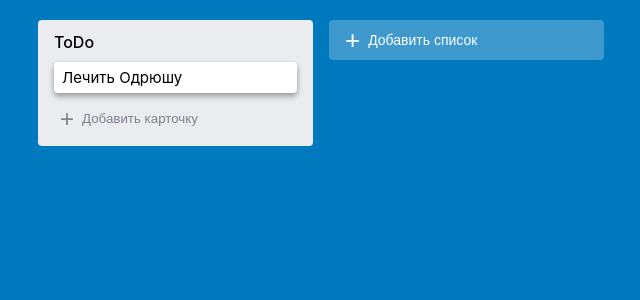
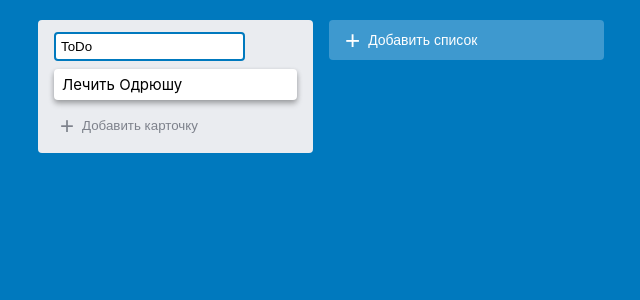
Before and after one commit to Naumch/react-trello, a React (Create React App) app: page / in a window 1280 px wide. Both pictures are taken after a click on the element "ToDo". Shown: the top 300 px of the page, without its empty margins (2-642 px from the left). Built offline with nearby package versions, Linux system fonts and the light colour scheme; the HTML template or start-up script is replaced by a standard one.

Commit message:
Добавлена логика изменения названия списка, сохранения с помощью enter

```diff
--- a/src/App.js
+++ b/src/App.js
@@ -11,12 +11,23 @@ const initNotes = [
 
 function App() {
   const [notes, setNotes] = useState(initNotes);
+  const [listTitle, setListTitle] = useState('');
 
   return (
     <div className='container'>
       <div className='wrapper'>
-        <Lists notes={notes}/>
-        <BtnAddList notes={notes} setNotes={setNotes}/>
+        <Lists
+          notes={notes}
+          setNotes={setNotes}
+          listTitle={listTitle}
+          setListTitle={setListTitle}
+        />
+        <BtnAddList
+          notes={notes}
+          setNotes={setNotes}
+          listTitle={listTitle}
+          setListTitle={setListTitle}
+        />
       </div>
     </div>
   );
--- a/src/BtnAddList.js
+++ b/src/BtnAddList.js
@@ -1,9 +1,16 @@
 import React, { useState } from 'react';
 import uniqid from 'uniqid';
 
-function BtnAddList({ notes, setNotes }) {
+function BtnAddList({ notes, setNotes, listTitle, setListTitle }) {
   const [readyToAdd, setReadyToAdd] = useState(false);
-  const [listTitle, setListTitle] = useState('');
+
+  function saveTitle(e) {
+    if (e.keyCode === 13) {
+      setNotes([...notes, {id: uniqid(), listTitle: listTitle, cards: []}]);
+      setReadyToAdd(false);
+      setListTitle('');
+    }
+  }
 
   return (
     readyToAdd
@@ -13,19 +20,24 @@ function BtnAddList({ notes, setNotes }) {
             className='list-add__input'
             value={listTitle}
             onChange={e => setListTitle(e.target.value)}
+            onKeyDown={e => saveTitle(e)}
           />
           <button
             className='list-add__btn-add'
             onClick={() => {
               setNotes([...notes, {id: uniqid(), listTitle: listTitle, cards: []}]);
               setReadyToAdd(false);
+              setListTitle('');
             }}
           >
             Добавить список
           </button>
           <button
             className='list-add__btn-cancel'
-            onClick={() => setReadyToAdd(false)}
+            onClick={() => {
+              setReadyToAdd(false);
+              setListTitle('');
+            }}
           >
             &#10006;
           </button>
--- a/src/List.js
+++ b/src/List.js
@@ -1,9 +1,10 @@
-import React from 'react';
+import React, { useState } from 'react';
 import Card from './Card';
 
-function List({ id, listTitle, cards }) {
+function List({ note, notes, setNotes, listTitle, setListTitle }) {
+  const [readyToEdit, setReadyToEdit] = useState(false);
 
-  const result = cards.map(card => {
+  const result = note.cards.map(card => {
     return (
       <Card
         key={card.id}
@@ -12,9 +13,39 @@ function List({ id, listTitle, cards }) {
     )
   })
 
+  function editTitle(e) {
+    if (e.keyCode === 13) {
+      setNotes(notes.map(res => {
+        if (note.id === res.id) {
+          return {...res, listTitle: listTitle};
+        } else {
+          return res;
+        }
+      }))
+      setReadyToEdit(false);
+      setListTitle('');
+    }
+  }
+
   return (
     <div className='list'>
-      <div className='list__title'>{listTitle}</div>
+      {readyToEdit
+        ? <input
+            value={listTitle}
+            onChange={e => setListTitle(e.target.value)}
+            className='list-edit__input'
+            onKeyDown={e => editTitle(e)}
+          />
+        : <div
+            className='list__title'
+            onClick={() => {
+              setListTitle(note.listTitle)
+              setReadyToEdit(true);
+            }}
+          >
+            {note.listTitle}
+          </div>
+      }
       {result}
       <button className='card-add__btn'>
         <span className='card-add__btn-span'>+</span>
--- a/src/Lists.js
+++ b/src/Lists.js
@@ -1,15 +1,17 @@
 import React from 'react';
 import List from './List';
 
-function Lists({ notes }) {
+function Lists({ notes, setNotes, listTitle, setListTitle }) {
 
   const result = notes.map(note => {
     return (
       <List
         key={note.id}
-        id={note.id}
-        listTitle={note.listTitle}
-        cards={note.cards}
+        note={note}
+        notes={notes}
+        setNotes={setNotes}
+        listTitle={listTitle}
+        setListTitle={setListTitle}
       />
     )
   })
--- a/src/index.css
+++ b/src/index.css
@@ -94,10 +94,6 @@ button {
   border-color:#0079be;
 }
 
-.list-add__input:active {
-  border-color:#0079be;
-}
-
 .list-add__btn-add {
   background-color: #0675be;
   padding: 8px 12px;
@@ -114,6 +110,17 @@ button {
   color: #515d74;
   font-size: 18px;
   line-height: 0;
+}
+
+.list-edit__input {
+  border: 2px solid #0079be;
+  border-radius: 4px;
+  padding: 5px;
+}
+
+.list-edit__input:focus {
+  outline: none;
+  border-color:#0079be;
 }
 
 .card {
```
